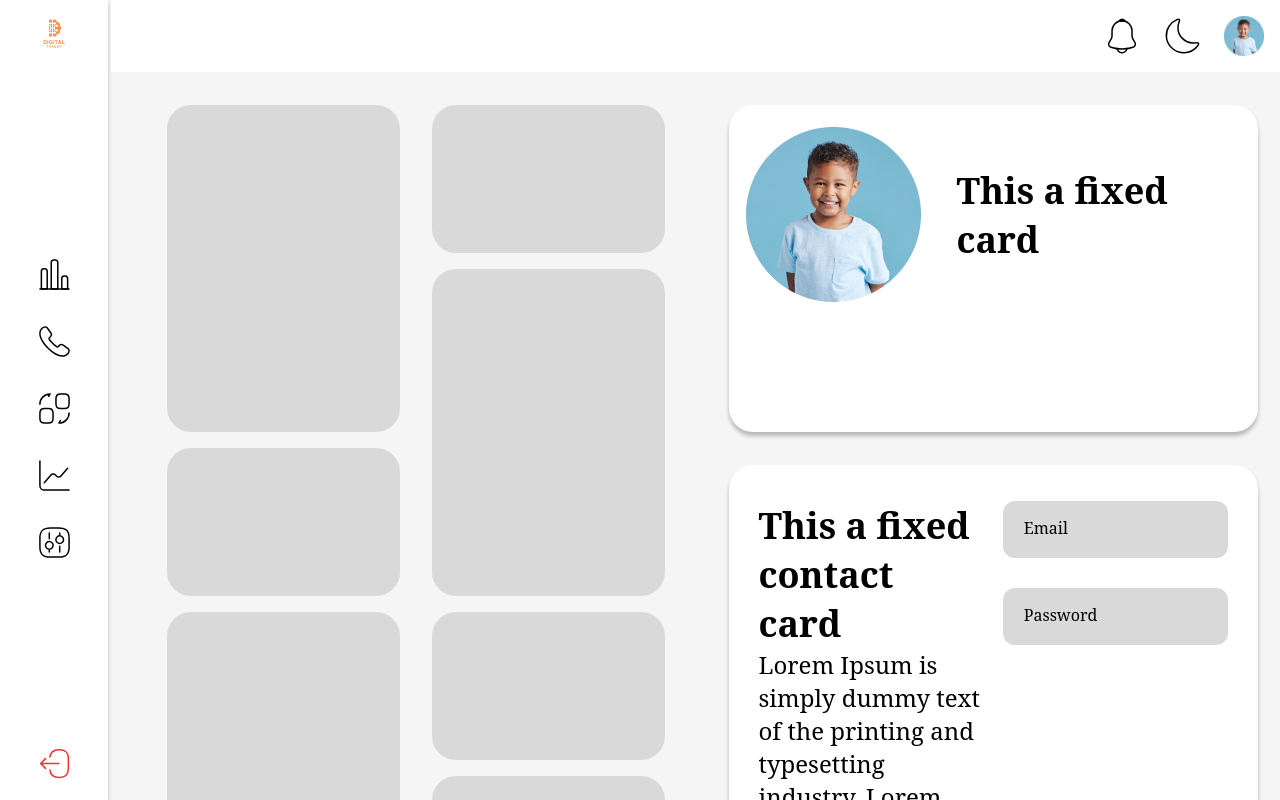
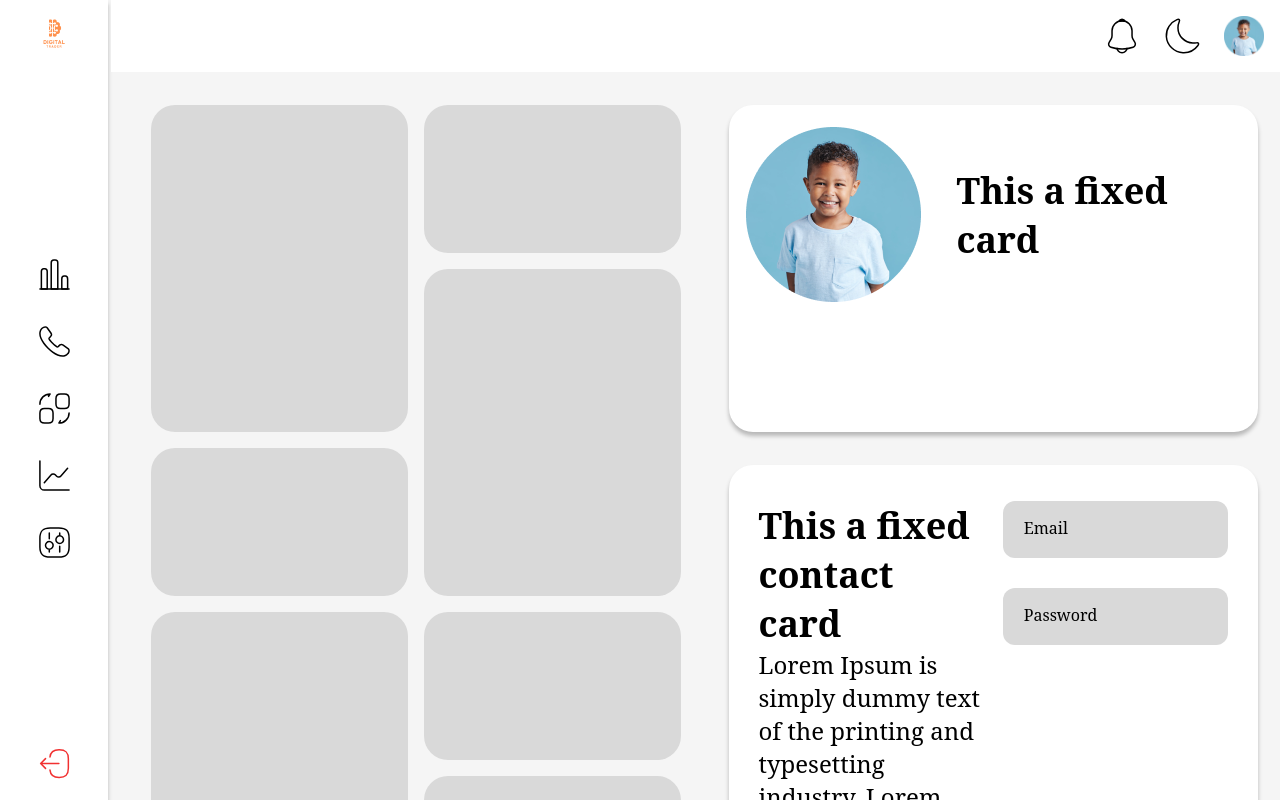
Before and after one commit to talia-khier/Technical-test, a React (Vite) app: page / in a window 1280 px wide. Shown: the top 800 px of the page. Built offline with nearby package versions, Linux system fonts and the light colour scheme.

Commit message:
fix padding

```diff
--- a/src/app/Components/MasonryCards/masonarycards.module.css
+++ b/src/app/Components/MasonryCards/masonarycards.module.css
@@ -23,8 +23,11 @@
   width: 100%;
 }
 
+.masonryCardColumn:first-of-type {
+  padding-right: 16px;
+}
+
 .masonryCardColumn {
-  padding: 0px 16px;
   width: 100%;
 }
 
```
